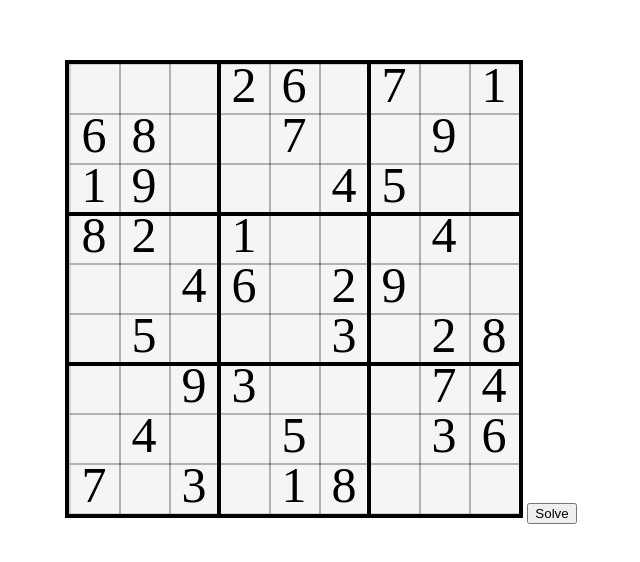
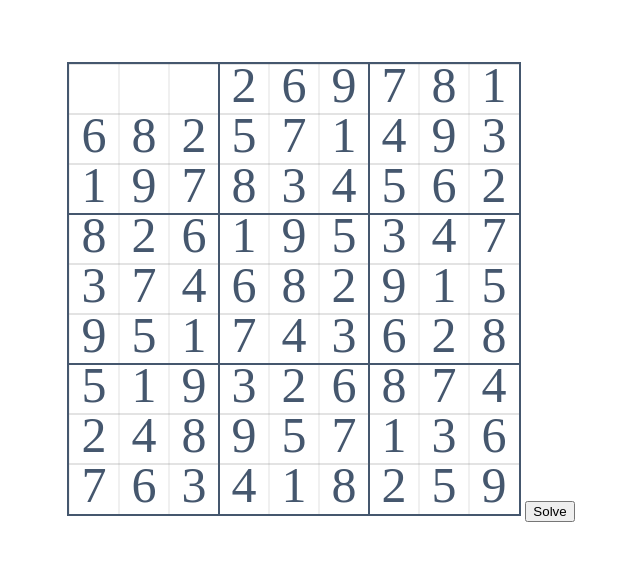
Before and after one commit to AyoubMazouz/sudoku-solver-visualizer, a plain HTML site: page index.html in a window 1280 px wide. Shown: the part 108-670 px from the top of the page, without its empty margins (319-959 px from the left). Drawn offline with Linux system fonts and the light colour scheme.

Commit message:
Add nicer colors, Ui tweeking & bug fixes

```diff
--- a/index.html
+++ b/index.html
@@ -13,7 +13,7 @@
 <body style="display: flex; align-items: center; justify-content: center;">
 
     <div>
-        <canvas id="canvas" style="border: 4px solid;"></canvas>
+        <canvas id="canvas" style="border: 2px solid #45576E;"></canvas>
 
         <button id="solve">Solve</button>
 
--- a/sudoku-solver.js
+++ b/sudoku-solver.js
@@ -7,6 +7,16 @@ canvas.width = cellSize * 9
 canvas.height = cellSize * 9
 
 const solveBtn = document.getElementById('solve')
+
+const colors = {
+    '': '#45576E',
+    'error': '#E55C6C',
+    'success': '#0072E3',
+    'bg': '#FFFFFF',
+    'sel-pri': '#BBDEFB',
+    'sel-sec': '#E2EBF3',
+    'sel-err': '#F7CFD6',
+}
 
 const calculateIndex = pos => {
     const canvasPos = event.target.getBoundingClientRect();
@@ -26,7 +36,7 @@ const convertBoard = board => {
         return row.map(v => {
             if (isNaN(v)) return v.value
             return {
-                value: v, canChange: v === 0 ? true : false, stat: null, selected: false
+                value: v, canChange: v === 0 ? true : false, stat: '', selected: false
             }
         })
     })
@@ -38,16 +48,8 @@ const setCurrentBoard = () => {
 
 const clearCanvas = () => {
     ctx.clearRect(0, 0, canvas.width, canvas.height)
-    ctx.fillStyle = '#f5f5f5'
+    ctx.fillStyle = colors['bg']
     ctx.fillRect(0, 0, canvas.width, canvas.height)
-}
-
-const determineColor = value => {
-    if (game.over) return 'orange'
-    if (value.stat === 'success') return '#228b22'
-    if (value.stat === 'error') return '#de1738'
-    if (value.canChange) return '#f5f5f5'
-    else return '#000'
 }
 
 const select = event => {
@@ -65,16 +67,32 @@ const keyDown = event => {
 
     const number = parseInt(event.key)
 
+    if (number === 0) {
+        game.board[y][x].stat = ''
+        game.board[y][x].value = number
+        return
+    }
+
     if (isValidNumber([x, y], convertBoard(game.board), number)) {
         game.board[y][x].stat = 'success'
     } else {
         game.board[y][x].stat = 'error'
     }
     game.board[y][x].value = number
+
+    if (getValidPosition(convertBoard(game.board)) === false) {
+        for (let row of game.board) {
+            for (let cell of row) {
+                if (cell.stat === 'error') return
+                if (cell.value === 0) return
+            }
+        }
+        game.over = true
+    }
 }
 
 const drawSameNumberSelection = (board, x, y, j, i) => {
-    ctx.fillStyle = '#BBDEFB'
+    ctx.fillStyle = colors['sel-pri']
     if (board[y][x].value === board[i][j].value && board[y][x].value !== 0) {
         ctx.fillRect(j * cellSize, i * cellSize, cellSize, cellSize)
     }
@@ -82,11 +100,11 @@ const drawSameNumberSelection = (board, x, y, j, i) => {
 }
 
 const drawHorizontalVerticalSelection = (board, x, y, i) => {
-    ctx.fillStyle = '#E2EBF3'
+    ctx.fillStyle = colors['sel-sec']
     ctx.fillRect(x * cellSize, i * cellSize, cellSize, cellSize)
     ctx.fillRect(i * cellSize, y * cellSize, cellSize, cellSize)
-    if (board[y][x].stat === 'error') {
-        ctx.fillStyle = '#F7CFD6'
+    if (board[y][x].stat === 'error' && board[y][x].value !== 0) {
+        ctx.fillStyle = colors['sel-err']
         if (board[y][x].value === board[y][i].value
             && x !== i) {
             ctx.fillRect(i * cellSize, y * cellSize, cellSize, cellSize)
@@ -101,10 +119,10 @@ const drawHorizontalVerticalSelection = (board, x, y, i) => {
 
 const drawSubGridSelection = (board, x, y, gridX, gridY, j, i) => {
     if ((i >= gridY && i < gridY + 3) && (j >= gridX && j < gridX + 3)) {
-        ctx.fillStyle = '#E2EBF3'
+        ctx.fillStyle = colors['sel-sec']
         ctx.fillRect(j * cellSize, i * cellSize, cellSize, cellSize)
-        if (board[y][x].stat === 'error') {
-            ctx.fillStyle = '#F7CFD6'
+        if (board[y][x].stat === 'error' && board[y][x].value !== 0) {
+            ctx.fillStyle = colors['sel-err']
             if (board[y][x].value === board[i][j].value
                 && [x, y] !== [j, i]) {
                 ctx.fillRect(j * cellSize, i * cellSize, cellSize, cellSize)
@@ -115,13 +133,13 @@ const drawSubGridSelection = (board, x, y, gridX, gridY, j, i) => {
 }
 
 const drawCellSelection = (x, y) => {
-    ctx.fillStyle = '#BBDEFB'
+    ctx.fillStyle = colors['sel-pri']
     ctx.fillRect(x * cellSize, y * cellSize, cellSize, cellSize)
 }
 
 const drawSubGridBorder = i => {
-    ctx.strokeStyle = 'rgba(0,0,0,1)'
-    ctx.lineWidth = 4
+    ctx.strokeStyle = colors['']
+    ctx.lineWidth = 2
     if (i % 3 === 0 && i !== 0) {
         ctx.beginPath();
         ctx.moveTo(i * cellSize, 0);
@@ -133,17 +151,23 @@ const drawSubGridBorder = i => {
     }
 }
 
-const drawCellBorder = (j, i) => {
-    ctx.strokeStyle = 'rgba(0,0,0,.3)'
-    ctx.lineWidth = 1
-    ctx.strokeRect(ctx.lineWidth + j * cellSize, i * cellSize, cellSize, cellSize)
+const drawCellBorder = (i) => {
+    ctx.strokeStyle = 'rgba(100,100,100,.25)'
+    ctx.lineWidth = .75
+    ctx.beginPath();
+    ctx.moveTo(i * cellSize, 0);
+    ctx.lineTo(i * cellSize, canvas.height);
+    ctx.moveTo(0, i * cellSize);
+    ctx.lineTo(canvas.width, i * cellSize);
+    ctx.closePath();
+    ctx.stroke()
 }
 
 const drawNumbers = (board, j, i) => {
     ctx.font = `${cellSize}px sans serif`
     ctx.textAlign = 'center'
     ctx.textBaseline = 'middle'
-    ctx.fillStyle = '#000'
+    ctx.fillStyle = colors[board[i][j].stat]
     const posX = (cellSize / 2) + (j * cellSize)
     const posY = (cellSize / 2) + (i * cellSize)
     const text = board[i][j].value > 0 ? board[i][j].value : ''
@@ -151,8 +175,8 @@ const drawNumbers = (board, j, i) => {
 }
 
 const game = {
-    originalBoard: tests[0].board,
-    board: convertBoard(tests[0].board),
+    originalBoard: bb1,
+    board: convertBoard(bb1),
     cell: null,
     over: false
 }
@@ -173,10 +197,9 @@ const draw = game => {
     }
     for (let i = 0; i < game.board.length; i++) {
         for (let j = 0; j < game.board.length; j++) {
-            drawNumbers(game.board, i, j)
-            drawCellBorder(j, i)
-
+            drawNumbers(game.board, j, i)
         }
+        drawCellBorder(i)
         drawSubGridBorder(i)
     }
 }
--- a/test.js
+++ b/test.js
@@ -51,7 +51,29 @@ const test2dArrayCopyMethod = arr => {
     console.log(newArray, arr)
 }
 
+const bb1 = [ // 4 3 5
+    [0, 0, 0, 2, 6, 9, 7, 8, 1],
+    [6, 8, 2, 5, 7, 1, 4, 9, 3],
+    [1, 9, 7, 8, 3, 4, 5, 6, 2],
+    [8, 2, 6, 1, 9, 5, 3, 4, 7],
+    [3, 7, 4, 6, 8, 2, 9, 1, 5],
+    [9, 5, 1, 7, 4, 3, 6, 2, 8],
+    [5, 1, 9, 3, 2, 6, 8, 7, 4],
+    [2, 4, 8, 9, 5, 7, 1, 3, 6],
+    [7, 6, 3, 4, 1, 8, 2, 5, 9]
+]
 
+const ss1 = [
+    [0, 0, 0, 2, 6, 0, 7, 0, 1],
+    [6, 8, 0, 0, 7, 0, 0, 9, 0],
+    [1, 9, 0, 0, 0, 4, 5, 0, 0],
+    [8, 2, 0, 1, 0, 0, 0, 4, 0],
+    [0, 0, 4, 6, 0, 2, 9, 0, 0],
+    [0, 5, 0, 0, 0, 3, 0, 2, 8],
+    [0, 0, 9, 3, 0, 0, 0, 7, 4],
+    [0, 4, 0, 0, 5, 0, 0, 3, 6],
+    [7, 0, 3, 0, 1, 8, 0, 0, 0]
+]
 
 const tests = [
     { // @0 Easy
```
